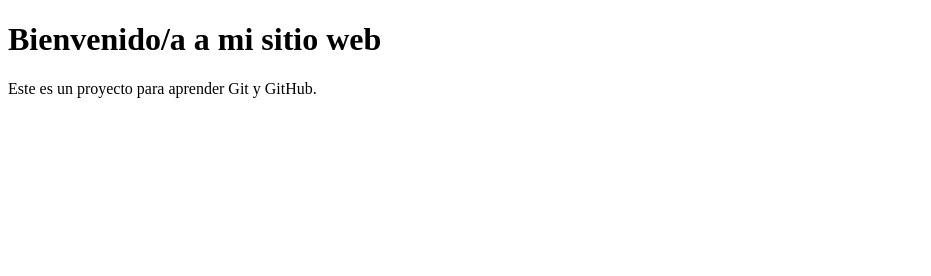
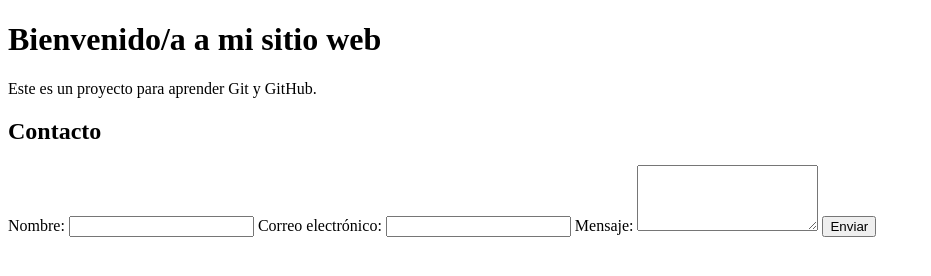
Before and after one commit to Ireca-Ireca/mi-proyecto, a plain HTML site: page index.html in a window 1280 px wide. Shown: the whole page, without its empty margins (0-931 px from the left). Drawn offline with Linux system fonts and the light colour scheme.

Commit message:
Añadir formulario de contacto

```diff
--- a/index.html
+++ b/index.html
@@ -9,5 +9,24 @@
 <body>
     <h1>Bienvenido/a a mi sitio web</h1>
     <p>Este es un proyecto para aprender Git y GitHub.</p>
+
+    <section id="contacto">
+    <h2>Contacto</h2>
+    <form>
+        <label for="nombre">Nombre:</label>
+        <input type="text" id="nombre" name="nombre" required>
+
+        <label for="email">Correo electrónico:</label>
+        <input type="email" id="email" name="email" required>
+
+        <label for="mensaje">Mensaje:</label>
+        <textarea id="mensaje" name="mensaje" rows="4"></textarea>
+
+        <button type="submit">Enviar</button>
+    </form>
+    </section>
+
+
+
 </body>
 </html>
```
